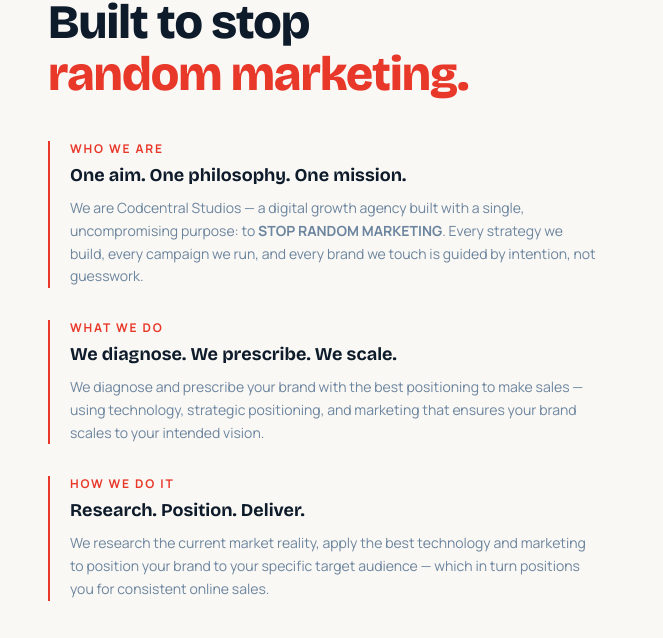
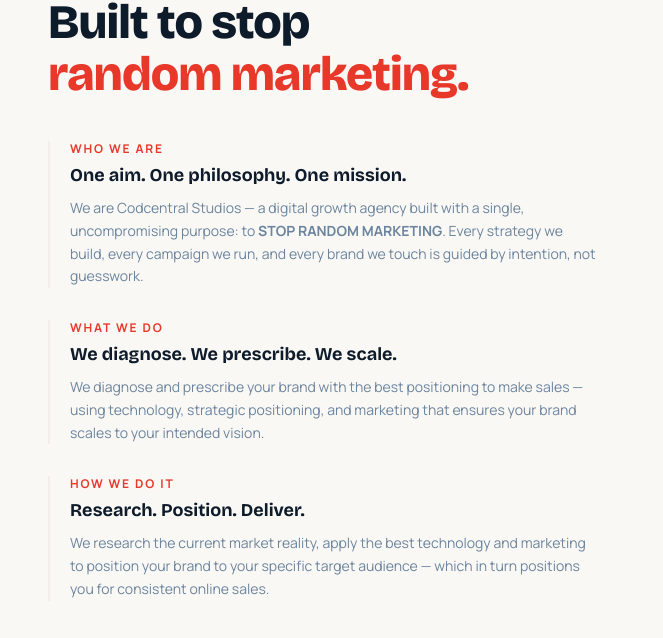
Before and after one commit to workcodcentral/codcentral, an Astro site: page / in a window 1280 px wide. Shown: the part 1208-1846 px from the top of the page, 0-663 px from the left. Built offline with nearby package versions, Linux system fonts and the light colour scheme; Astro itself is replaced by a stand-in of ours.

Commit message:
fix: remove red borders from pillar cards

```diff
--- a/src/components/Markets.astro
+++ b/src/components/Markets.astro
@@ -33,7 +33,7 @@ const pillars = [
 
         <div class="space-y-8">
           {pillars.map((p) => (
-            <div class="border-l-2 border-red-400 pl-5">
+            <div class="border-l-2 border-canvas-dark pl-5">
               <span class="font-body font-700 text-xs tracking-[0.15em] uppercase text-red-400 block mb-1">{p.eyebrow}</span>
               <h3 class="font-display font-700 text-lg text-navy-500 mb-2">{p.heading}</h3>
               <p class="font-body text-sm text-navy-400/70 leading-relaxed" set:html={p.body} />
```
